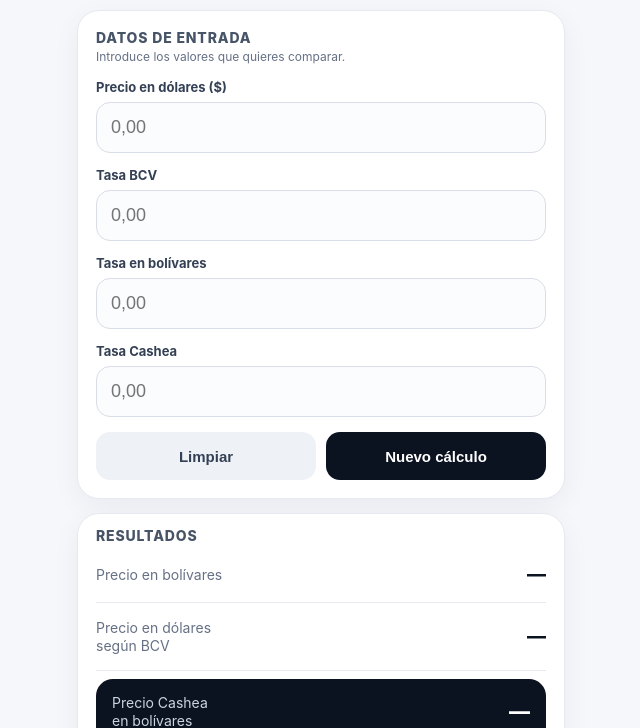
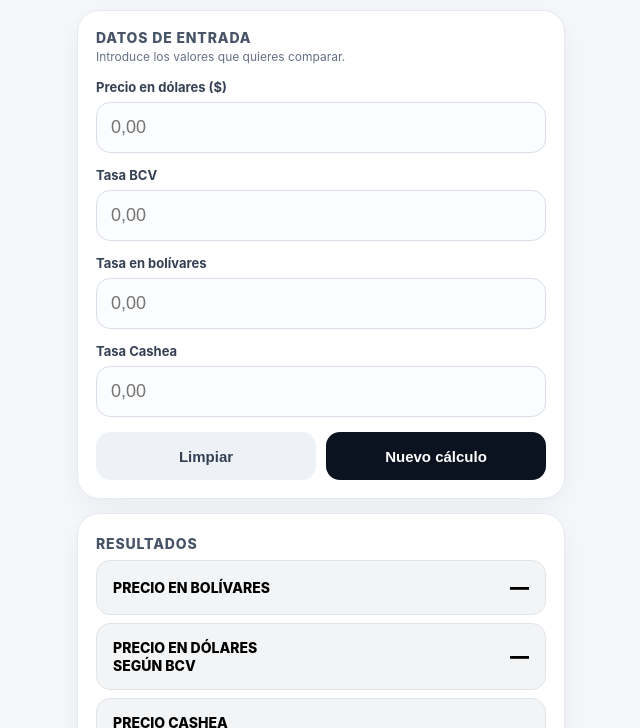
Before and after one commit to gianro2111/-ArbiVES, a plain HTML site: page index.html in a window 1280 px wide. Shown: the part 72-800 px from the top of the page, without its empty margins (319-959 px from the left). Drawn offline with Linux system fonts and the light colour scheme.

Commit message:
Add files via upload

```diff
--- a/index.html
+++ b/index.html
@@ -20,9 +20,7 @@ h1{font-size:21px;line-height:1.1;margin:0}.tag{font-size:12px;color:var(--muted
 label{display:block;font-size:13px;font-weight:700;color:#344054;margin:14px 0 7px}
 input{width:100%;height:51px;border:1px solid #d8dde7;background:#fbfcfe;border-radius:14px;padding:0 14px;font-size:18px;color:var(--ink);outline:none;transition:.15s}
 input:focus{border-color:#0b1220;box-shadow:0 0 0 3px #0b122014;background:white}
-.results{padding:6px 18px 4px}.result{display:flex;justify-content:space-between;gap:12px;align-items:center;padding:16px 0;border-bottom:1px solid var(--line)}
-.result:last-child{border-bottom:0}.name{font-size:14px;color:#667085;line-height:1.25}.value{font-size:19px;font-weight:800;white-space:nowrap}
-.highlight{background:#0b1220;color:white;border-radius:17px;padding:15px 16px;margin:8px 0}.highlight .name{color:#cbd5e1}.highlight .value{font-size:21px}
+.results{padding:14px 18px 18px}.result{display:flex;justify-content:space-between;gap:12px;align-items:center;padding:15px 16px;margin:8px 0;background:#f3f4f6;border:1px solid #e1e4e8;border-radius:14px}.name{font-size:14px;color:#000;font-weight:800;text-transform:uppercase;line-height:1.25}.value{font-size:19px;font-weight:900;white-space:nowrap;color:#000}.highlight{background:#f3f4f6;border:1px solid #e1e4e8;border-radius:14px;padding:15px 16px;margin:8px 0}.highlight .name{color:#000;font-weight:800;text-transform:uppercase}.highlight .value{color:#000;font-size:19px;font-weight:900}
 .actions{display:flex;gap:10px;margin-top:15px}button{flex:1;height:48px;border:0;border-radius:14px;font-size:15px;font-weight:750;cursor:pointer}
 .primary{background:#0b1220;color:white}.secondary{background:var(--soft);color:#344054}
 .footer{text-align:center;color:#98a2b3;font-size:11px;margin-top:17px}
```
